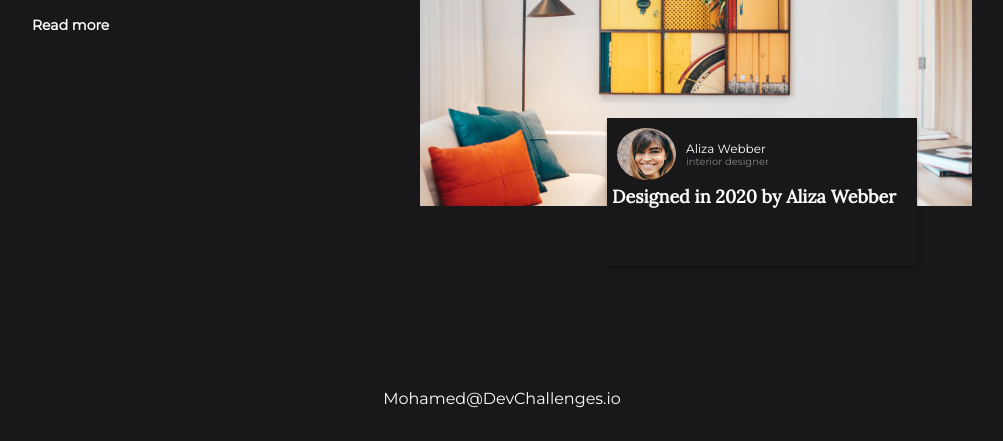
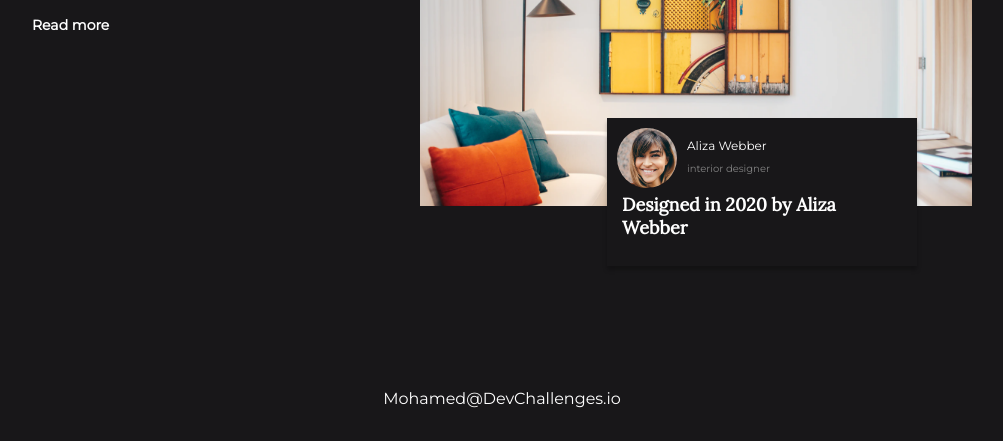
Before and after one commit to MohamedKerkeb/interior, a plain HTML site: page index.html in a window 1280 px wide. Shown: the part 369-810 px from the top of the page, without its empty margins (138-1141 px from the left). Drawn offline with nearby package versions, Linux system fonts and the light colour scheme.

Commit message:
ajustement de  la card

```diff
--- a/style.css
+++ b/style.css
@@ -207,8 +207,8 @@ span {
 
 /* Card */
 .card {
-  width: 300px;
-  height: 138px;
+  width: 250px;
+  height: 120px;
   background: #181719;
   box-shadow: 0px 4px 4px rgba(0, 0, 0, 0.25);
   position: absolute;
@@ -226,14 +226,18 @@ span {
 
 .card_image img {
   border-radius: 50%;
-  width: 62px;
-  height: 52px;
+  width: 60px;
+  height: 60px;
 }
 
 .card_content {
-  height: 100%;
+  height: 50px;
   width: 80%;
   margin-left: 10px;
+  display: flex;
+  flex-direction: column;
+  align-items: flex-start;
+  justify-content: flex-start;
 }
 
 .card_name {
@@ -241,6 +245,7 @@ span {
   font-size: 12px;
   line-height: 15px;
   font-family: var(--montserrat);
+  padding: 5px 0 0 0;
 }
 
 .card_job {
@@ -249,6 +254,7 @@ span {
   font-size: 10px;
   line-height: 12px;
   color: #828282;
+  padding: 10px 0 0 0;
 }
 
 .card_content_text {
@@ -257,6 +263,8 @@ span {
   font-weight: bold;
   font-size: 18px;
   line-height: 23px;
+  width: 80%;
+  padding-left: 10px;
 }
 /* footer */
 
@@ -311,4 +319,8 @@ footer {
     align-items: center;
     height: 50px;
   }
+  .card {
+    height: 138px;
+    width: 300px;
+  }
 }
```
